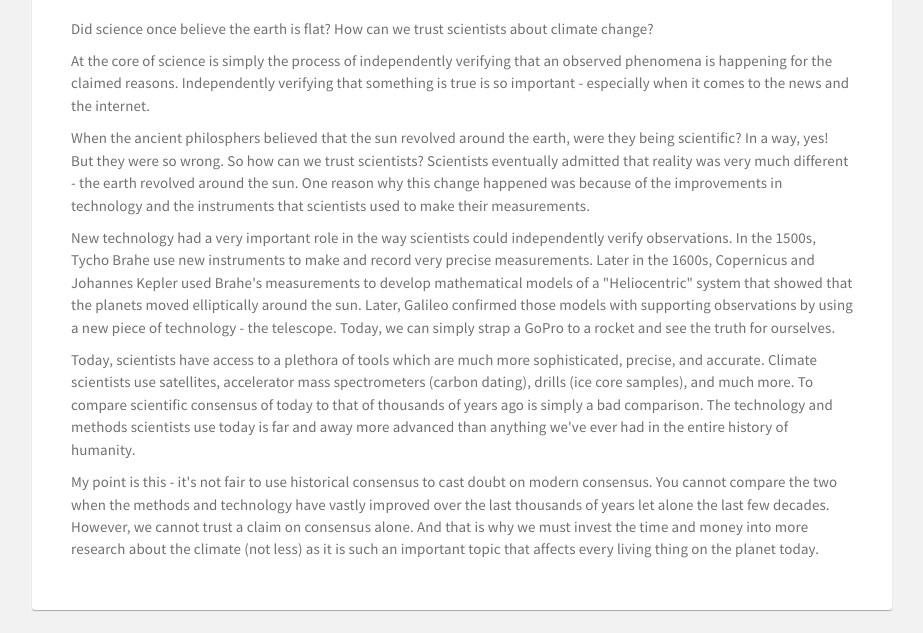
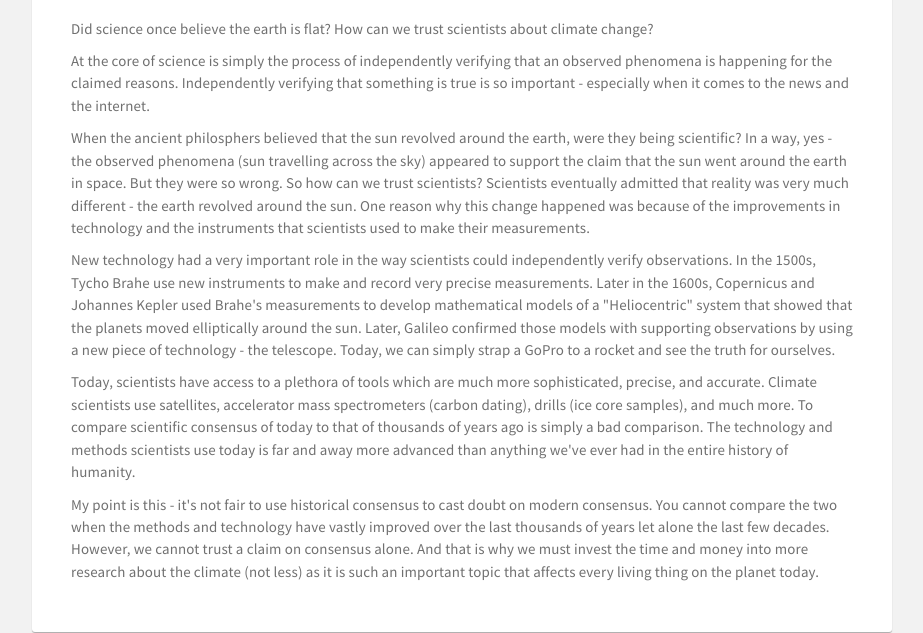
Before and after one commit to indemocracywetrust/indemocracywetrust.github.io, a plain HTML site: page What-is-Science.html in a window 1280 px wide. Shown: the part 202-835 px from the top of the page, without its empty margins (178-1101 px from the left). Drawn offline with Linux system fonts and the light colour scheme.

Commit message:
Update What-is-Science.html

```diff
--- a/What-is-Science.html
+++ b/What-is-Science.html
@@ -74,7 +74,9 @@
             </p>
 
             <p>
-              When the ancient philosphers believed that the sun revolved around the earth, were they being scientific? In a way, yes!
+              When the ancient philosphers believed that the sun revolved around the earth, were they being scientific?
+              In a way, yes - the observed phenomena (sun travelling across the sky) appeared to support the claim that the
+              sun went around the earth in space.
               But they were so wrong. So how can we trust scientists? Scientists eventually admitted that
               reality was very much different - the earth revolved around the sun. One reason why this change happened was because
               of the improvements in technology and the instruments that scientists used to make their measurements.
```
